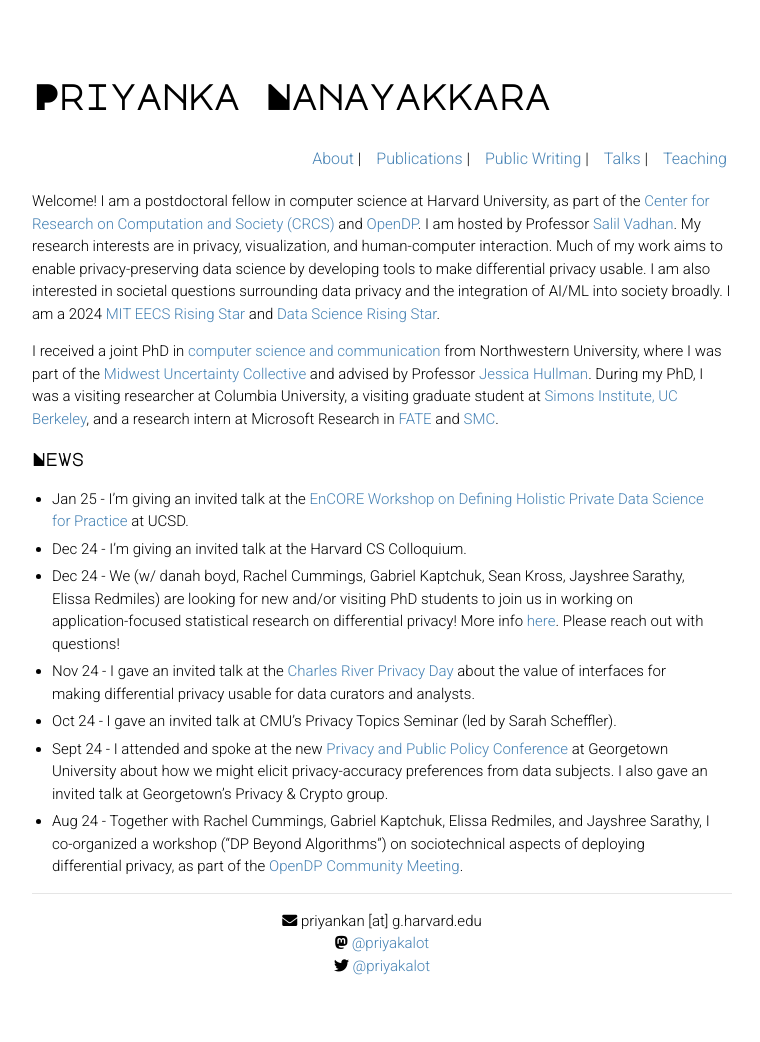
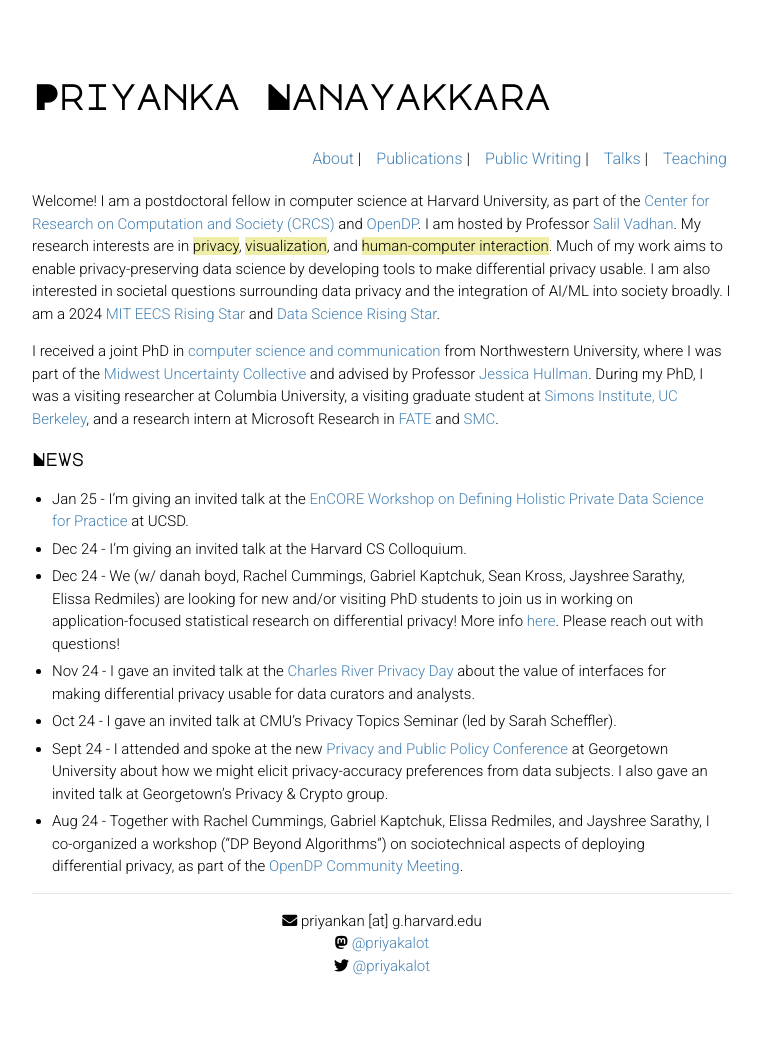
Before and after one commit to priyakalot/priyakalot.github.io, a Jekyll site: the page built from index.md, in a window 1280 px wide. Shown: the whole page, without its empty margins (258-1018 px from the left). Built offline with Jekyll 4.4.1, drawn with Linux system fonts in a browser that asks for light colours; nearby versions of some CDN libraries.

```diff
--- a/index.md
+++ b/index.md
@@ -1,7 +1,7 @@
 ---
 layout: default
 ---
-Welcome! I am a postdoctoral fellow in computer science at Harvard University, as part of the <a href="https://crcs.seas.harvard.edu/" target="_blank">Center for Research on Computation and Society (CRCS)</a> and <a href="https://opendp.org/" target="_blank">OpenDP</a>. I am hosted by Professor <a href="https://salil.seas.harvard.edu/" target="_blank">Salil Vadhan</a>. My research interests are in privacy, visualization, and human-computer interaction. Much of my work aims to enable privacy-preserving data science by developing tools to make differential privacy usable. I am also interested in societal questions surrounding data privacy and the integration of AI/ML into society broadly. I am a 2024 <a href="https://risingstars-eecs.mit.edu/" target="_blank">MIT EECS Rising Star</a> and <a href="https://datascience.ucsd.edu/rising-stars-in-data-science/" target="_blank">Data Science Rising Star</a>.
+Welcome! I am a postdoctoral fellow in computer science at Harvard University, as part of the <a href="https://crcs.seas.harvard.edu/" target="_blank">Center for Research on Computation and Society (CRCS)</a> and <a href="https://opendp.org/" target="_blank">OpenDP</a>. I am hosted by Professor <a href="https://salil.seas.harvard.edu/" target="_blank">Salil Vadhan</a>. My research interests are in <mark>privacy</mark>, <mark>visualization</mark>, and <mark>human-computer interaction</mark>. Much of my work aims to enable privacy-preserving data science by developing tools to make differential privacy usable. I am also interested in societal questions surrounding data privacy and the integration of AI/ML into society broadly. I am a 2024 <a href="https://risingstars-eecs.mit.edu/" target="_blank">MIT EECS Rising Star</a> and <a href="https://datascience.ucsd.edu/rising-stars-in-data-science/" target="_blank">Data Science Rising Star</a>.
 
 I received a joint PhD in <a href="https://tsb.northwestern.edu/" target="_blank">computer science and communication</a> from Northwestern University, where I was part of the <a href="https://mucollective.northwestern.edu/" target="_blank">Midwest Uncertainty Collective</a> and advised by Professor <a href="http://users.eecs.northwestern.edu/~jhullman/" target="_blank">Jessica Hullman</a>. During my PhD, I was a visiting researcher at Columbia University, a visiting graduate student at <a href="https://simons.berkeley.edu/programs/datadriven2022" target="_blank">Simons Institute, UC Berkeley</a>, and a research intern at Microsoft Research in <a href="https://www.microsoft.com/en-us/research/theme/fate/" target="_blank">FATE</a> and <a href="https://socialmediacollective.org/" target="_blank">SMC</a>.
 
```
